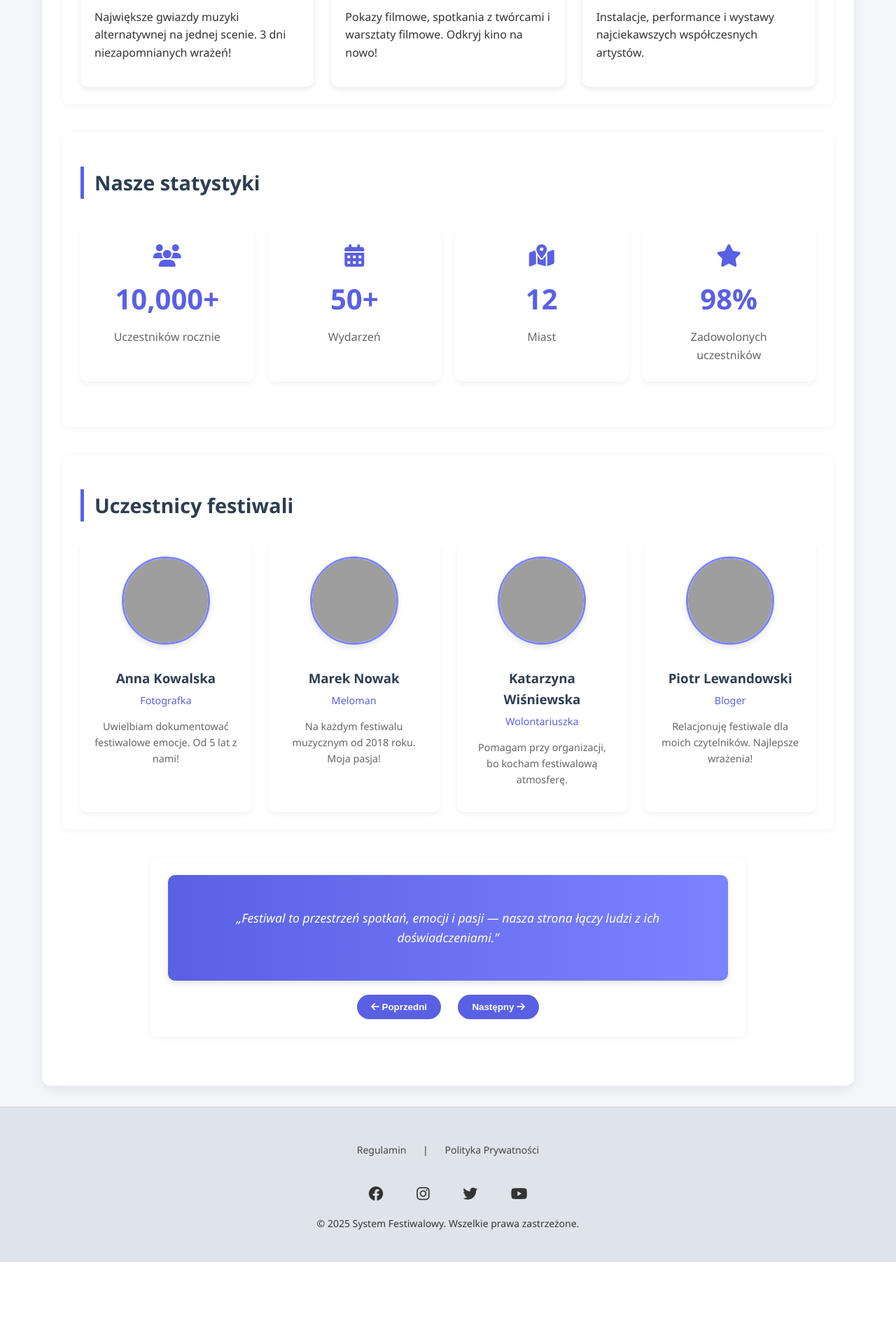
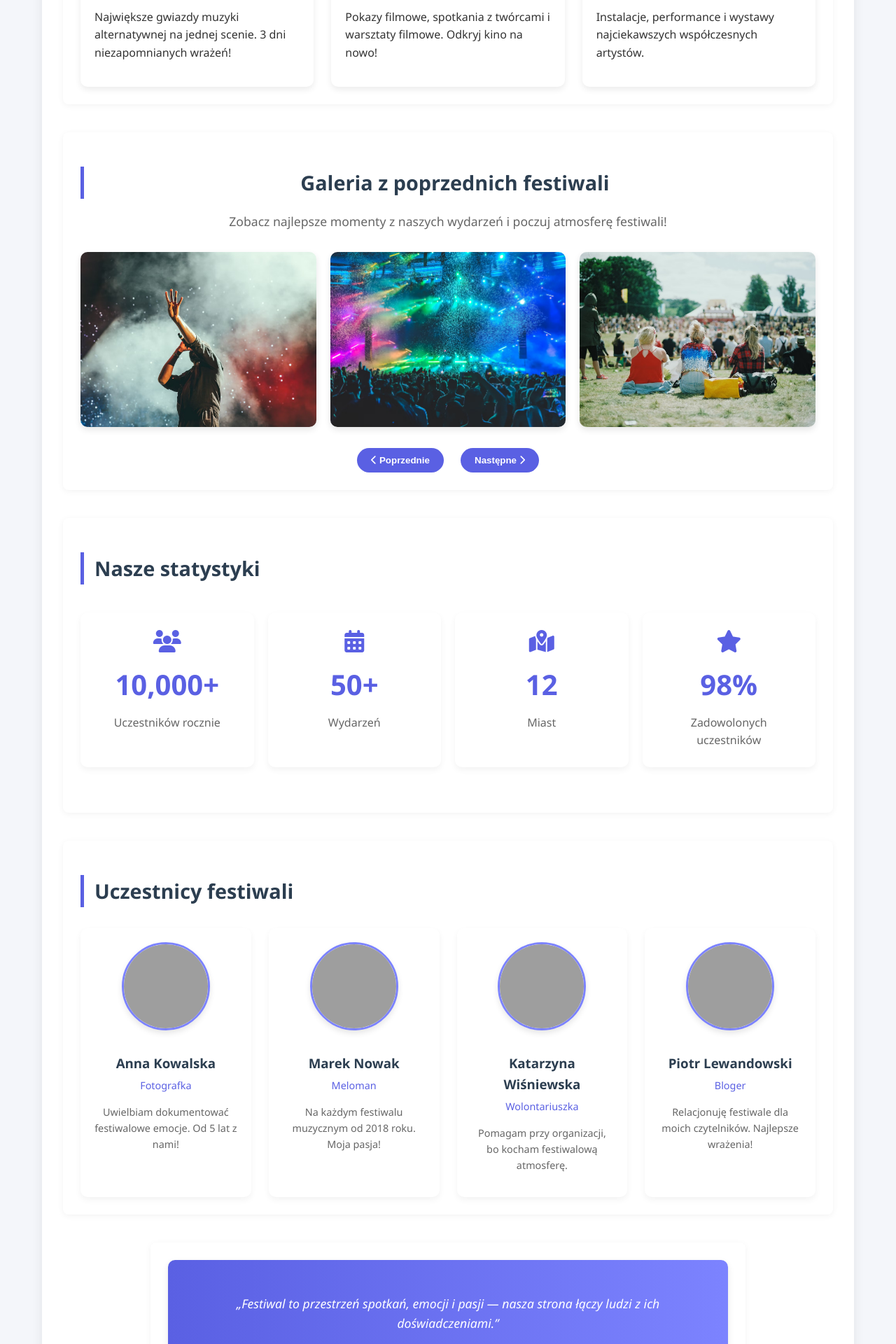
Before and after one commit to GGTeacherOP/Festiwal_Godzwon_Latawiec, a PHP site: page /stronyHTML/index.html in a window 1280 px wide. Shown: the part 1072-2992 px from the top of the page at 70% size. Before the commit the page ends 2875 px from the top, so only its background shows below. Run offline with PHP 8.4, Linux system fonts and the light colour scheme; grey boxes are pictures that could not be loaded.

Commit message:
dodanie galerii na strone glowna

```diff
--- a/stronyHTML/index.html
+++ b/stronyHTML/index.html
@@ -78,6 +78,42 @@
                             <p>Instalacje, performance i wystawy najciekawszych współczesnych artystów.</p>
                         </div>
                     </div>
+                </div>
+            </section>
+            <section class="gallery-section">
+                <h2>Galeria z poprzednich festiwali</h2>
+                <p class="gallery-description">Zobacz najlepsze momenty z naszych wydarzeń i poczuj atmosferę festiwali!</p>
+
+                <div class="gallery-container">
+                    <div class="gallery-item">
+                        <img src="../zdjecia/galeria1.jpg" alt="Koncert na festiwalu muzycznym">
+                        <div class="gallery-caption">Koncert główny - Festiwal Muzyki 2024</div>
+                    </div>
+                    <div class="gallery-item">
+                        <img src="../zdjecia/galeria2.jpg" alt="Widownia podczas koncertu">
+                        <div class="gallery-caption">Entuzjastyczna publiczność</div>
+                    </div>
+                    <div class="gallery-item">
+                        <img src="../zdjecia/galeria3.jpg" alt="Artysta podczas występu">
+                        <div class="gallery-caption">Występ artysty na głównej scenie</div>
+                    </div>
+                    <div class="gallery-item">
+                        <img src="../zdjecia/galeria4.jpg" alt="Warsztaty festiwalowe">
+                        <div class="gallery-caption">Warsztaty artystyczne dla uczestników</div>
+                    </div>
+                    <div class="gallery-item">
+                        <img src="../zdjecia/galeria5.jpg" alt="Scena wieczorna">
+                        <div class="gallery-caption">Wieczorny klimat na festiwalu</div>
+                    </div>
+                    <div class="gallery-item">
+                        <img src="../zdjecia/galeria6.jpg" alt="Food trucki festiwalowe">
+                        <div class="gallery-caption">Strefa food trucków</div>
+                    </div>
+                </div>
+
+                <div class="gallery-controls">
+                    <button class="gallery-btn" onclick="pokazPoprzednieGaleria()"><i class="fas fa-chevron-left"></i> Poprzednie</button>
+                    <button class="gallery-btn" onclick="pokanNastepneGaleria()">Następne <i class="fas fa-chevron-right"></i></button>
                 </div>
             </section>
 
@@ -163,6 +199,7 @@
         </footer>
     </div>
     <script>
+        //cytaty
         const cytaty = [
             "„Festiwal to przestrzeń spotkań, emocji i pasji — nasza strona łączy ludzi z ich doświadczeniami.”",
             "„Nie budujemy tylko strony - tworzymy przestrzeń dla wspomnień, inspiracji i nowych doświadczeń.”",
@@ -195,6 +232,35 @@
             obecnyCytat = (obecnyCytat - 1 + cytaty.length) % cytaty.length;
             pokazCytaty(obecnyCytat);
         }
+
+        //galeria
+        let currentGalleryIndex = 0;
+        const galleryItems = document.querySelectorAll('.gallery-item');
+        const itemsPerPage = 3;
+
+        function pokazGalerie(startIndex) {
+            galleryItems.forEach((item, index) => {
+                if (index >= startIndex && index < startIndex + itemsPerPage) {
+                    item.style.display = 'block';
+                } else {
+                    item.style.display = 'none';
+                }
+            });
+        }
+
+        function pokanNastepneGaleria() {
+            currentGalleryIndex = (currentGalleryIndex + itemsPerPage) % galleryItems.length;
+            pokazGalerie(currentGalleryIndex);
+        }
+
+        function pokazPoprzednieGaleria() {
+            currentGalleryIndex = (currentGalleryIndex - itemsPerPage + galleryItems.length) % galleryItems.length;
+            pokazGalerie(currentGalleryIndex);
+        }
+
+        window.onload = function() {
+            pokazGalerie(0);
+        };
     </script>
 </body>
 </html>
--- a/styleCSS/Style.css
+++ b/styleCSS/Style.css
@@ -12,7 +12,7 @@ body {
     display: flex;
     flex-direction: column;
 }
-
+/* nagłówek */
 header {
     background: linear-gradient(90deg, #5a60e3, #7c83ff);
     color: white;
@@ -110,7 +110,7 @@ h2 {
 ul {
     padding-left: 25px;
 }
-
+/* festiwale */
 .hero {
     background: linear-gradient(rgba(90, 96, 227, 0.8), rgba(124, 131, 255, 0.7)), url('https://images.unsplash.com/photo-1501281668745-f7f57925c3b4?ixlib=rb-1.2.1&auto=format&fit=crop&w=1350&q=80') center/cover no-repeat;
     color: white;
@@ -264,7 +264,98 @@ ul {
     font-size: 0.9rem;
     color: #666;
 }
+/* Style dla galerii */
+.gallery-section {
+    margin: 40px 0;
+    text-align: center;
+}
 
+.gallery-description {
+    color: #666;
+    margin-bottom: 25px;
+    font-size: 1.1rem;
+}
+
+.gallery-container {
+    display: grid;
+    grid-template-columns: repeat(auto-fill, minmax(300px, 1fr));
+    gap: 20px;
+    margin: 30px 0;
+}
+
+.gallery-item {
+    position: relative;
+    border-radius: 10px;
+    overflow: hidden;
+    box-shadow: 0 4px 10px rgba(0,0,0,0.1);
+    transition: all 0.3s ease;
+    height: 250px;
+}
+
+.gallery-item:hover {
+    transform: translateY(-5px);
+    box-shadow: 0 8px 20px rgba(0,0,0,0.15);
+}
+
+.gallery-item img {
+    width: 100%;
+    height: 100%;
+    object-fit: cover;
+    transition: transform 0.5s ease;
+}
+
+.gallery-item:hover img {
+    transform: scale(1.05);
+}
+
+.gallery-caption {
+    position: absolute;
+    bottom: 0;
+    left: 0;
+    right: 0;
+    background: rgba(90, 96, 227, 0.8);
+    color: white;
+    padding: 15px;
+    font-size: 0.9rem;
+    transform: translateY(100%);
+    transition: transform 0.3s ease;
+}
+
+.gallery-item:hover .gallery-caption {
+    transform: translateY(0);
+}
+
+.gallery-controls {
+    margin-top: 20px;
+}
+
+.gallery-btn {
+    background-color: #5a60e3;
+    color: white;
+    border: none;
+    padding: 10px 20px;
+    margin: 0 10px;
+    border-radius: 30px;
+    cursor: pointer;
+    font-weight: bold;
+    transition: all 0.3s ease;
+}
+
+.gallery-btn:hover {
+    background-color: #4348c1;
+    transform: translateY(-2px);
+}
+
+@media (max-width: 768px) {
+    .gallery-container {
+        grid-template-columns: 1fr;
+    }
+
+    .gallery-item {
+        height: 200px;
+    }
+}
+/* cytaty */
 .cytaty {
     text-align: center;
     margin: 40px auto;
@@ -329,7 +420,7 @@ ul {
     color: #666;
     font-size: 1rem;
 }
-
+/* stopka */
 footer {
     background-color: #dfe4ea;
     text-align: center;
```
Also changed, not shown: zdjecia/galeria1.jpg (added), zdjecia/galeria2.jpg (added), zdjecia/galeria3.jpg (added), zdjecia/galeria4.jpg (added), zdjecia/galeria5.jpg (added), zdjecia/galeria6.jpg (added).
